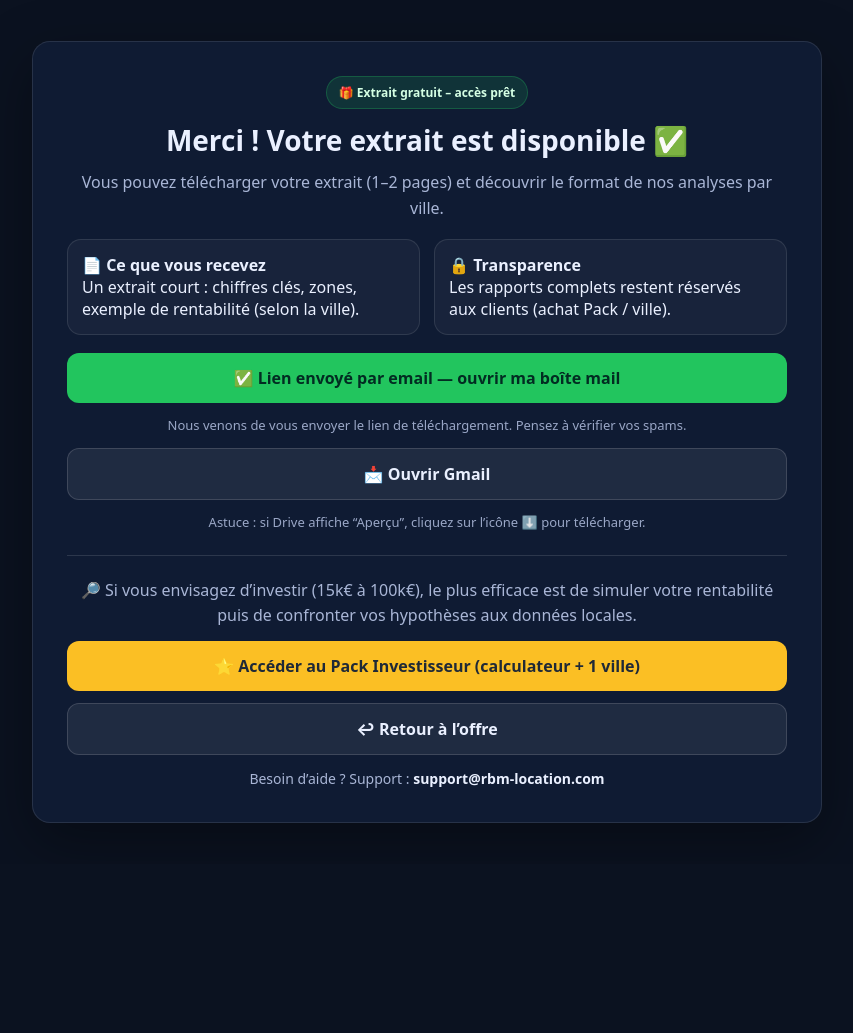
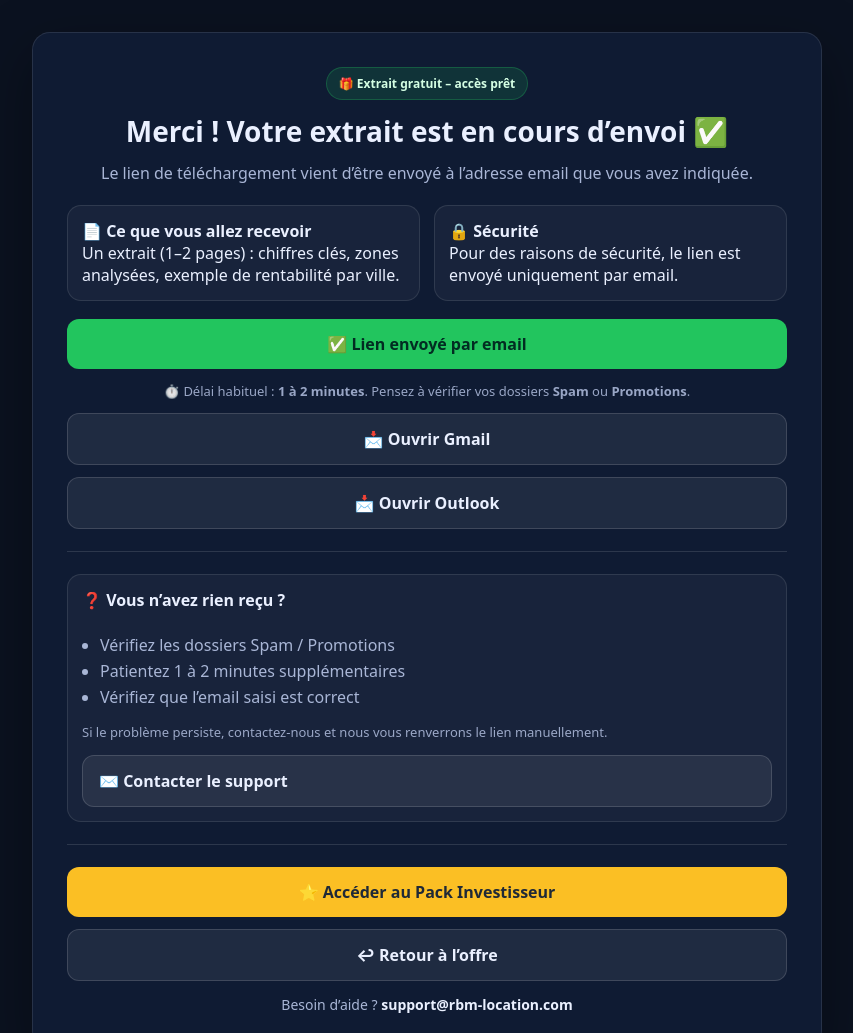
Before and after one commit to contact452/SITE-AUTOPARTAGE, a plain HTML site: page merci-extrait.html in a window 1280 px wide. Shown: the top 1033 px of the page, without its empty margins (213-1066 px from the left). Before the commit the page ends 864 px from the top, so only its background shows below. Drawn offline with Linux system fonts and the light colour scheme.

Commit message:
Update merci-extrait.html

```diff
--- a/merci-extrait.html
+++ b/merci-extrait.html
@@ -39,8 +39,8 @@
     }
     .badge{
       display:inline-block;
-      padding: 7px 12px;
-      border-radius: 999px;
+      padding:7px 12px;
+      border-radius:999px;
       background: rgba(34,197,94,.14);
       border:1px solid rgba(34,197,94,.28);
       color:#d5ffe4;
@@ -50,7 +50,7 @@
     }
     .grid{
       display:grid;
-      grid-template-columns: 1fr 1fr;
+      grid-template-columns:1fr 1fr;
       gap:14px;
       margin:18px 0;
       text-align:left;
@@ -58,11 +58,11 @@
     @media (max-width:680px){ .grid{ grid-template-columns:1fr; } }
     .card{
       background: rgba(255,255,255,.04);
-      border: 1px solid rgba(255,255,255,.10);
-      border-radius: 14px;
-      padding: 14px;
+      border:1px solid rgba(255,255,255,.10);
+      border-radius:14px;
+      padding:14px;
+      text-align:left;
     }
-    .card b{ color:#eaf0ff; }
     .btn{
       display:block;
       width:100%;
@@ -79,22 +79,32 @@
       background:#22c55e;
       color:#022c22;
     }
+    .btn-secondary{
+      background: rgba(255,255,255,.07);
+      border:1px solid rgba(255,255,255,.14);
+      color:#eaf0ff;
+      font-weight:800;
+    }
     .btn-gold{
       background:#fbbf24;
       color:#1f2937;
     }
-    .btn-secondary{
-      background: rgba(255,255,255,.07);
-      border: 1px solid rgba(255,255,255,.14);
-      color:#eaf0ff;
-      font-weight:800;
-    }
     hr{
-      border:0; height:1px;
+      border:0;
+      height:1px;
       background: rgba(255,255,255,.12);
       margin:22px 0;
     }
-    .small{ font-size: 13px; opacity:.9; }
+    .small{
+      font-size:13px;
+      opacity:.9;
+    }
+    ul{
+      margin:0;
+      padding-left:18px;
+      color:#a9b6d6;
+      line-height:1.6;
+    }
     .contact{
       margin-top:14px;
       color:#a9b6d6;
@@ -106,61 +116,79 @@
 
 <body>
   <div class="box">
+
     <div class="badge">🎁 Extrait gratuit – accès prêt</div>
 
-    <h1>Merci ! Votre extrait est disponible ✅</h1>
+    <h1>Merci ! Votre extrait est en cours d’envoi ✅</h1>
 
     <p>
-      Vous pouvez télécharger votre extrait (1–2 pages) et découvrir le format de nos analyses par ville.
+      Le lien de téléchargement vient d’être envoyé à l’adresse email que vous avez indiquée.
     </p>
 
     <div class="grid">
       <div class="card">
-        <b>📄 Ce que vous recevez</b><br/>
-        Un extrait court : chiffres clés, zones, exemple de rentabilité (selon la ville).
+        <b>📄 Ce que vous allez recevoir</b><br/>
+        Un extrait (1–2 pages) : chiffres clés, zones analysées, exemple de rentabilité par ville.
       </div>
       <div class="card">
-        <b>🔒 Transparence</b><br/>
-        Les rapports complets restent réservés aux clients (achat Pack / ville).
+        <b>🔒 Sécurité</b><br/>
+        Pour des raisons de sécurité, le lien est envoyé uniquement par email.
       </div>
     </div>
 
-    <!-- Lien Drive dossier extraits -->
-    <a class="btn btn-primary" href="mailto:" onclick="return false;">
-  ✅ Lien envoyé par email — ouvrir ma boîte mail
-</a>
-<p class="small">
-  Nous venons de vous envoyer le lien de téléchargement. Pensez à vérifier vos spams.
-</p>
-<a class="btn btn-secondary" href="https://mail.google.com/" target="_blank" rel="noopener">
-  📩 Ouvrir Gmail
-</a>
-
+    <!-- Bouton principal : aucun lien externe -->
+    <a class="btn btn-primary" href="#" onclick="return false;">
+      ✅ Lien envoyé par email
+    </a>
 
     <p class="small">
-      Astuce : si Drive affiche “Aperçu”, cliquez sur l’icône ⬇️ pour télécharger.
+      ⏱️ Délai habituel : <b>1 à 2 minutes</b>. Pensez à vérifier vos dossiers <b>Spam</b> ou <b>Promotions</b>.
     </p>
+
+    <!-- Boutons mails rapides -->
+    <a class="btn btn-secondary" href="https://mail.google.com/" target="_blank" rel="noopener">
+      📩 Ouvrir Gmail
+    </a>
+    <a class="btn btn-secondary" href="https://outlook.live.com/mail/0/" target="_blank" rel="noopener">
+      📩 Ouvrir Outlook
+    </a>
 
     <hr/>
 
-    <p>
-      🔎 Si vous envisagez d’investir (15k€ à 100k€), le plus efficace est de simuler votre rentabilité
-      puis de confronter vos hypothèses aux données locales.
-    </p>
+    <!-- Bloc aide -->
+    <div class="card">
+      <b>❓ Vous n’avez rien reçu ?</b><br/><br/>
+      <ul>
+        <li>Vérifiez les dossiers Spam / Promotions</li>
+        <li>Patientez 1 à 2 minutes supplémentaires</li>
+        <li>Vérifiez que l’email saisi est correct</li>
+      </ul>
 
-    <!-- CTA pack -->
+      <p class="small" style="margin-top:12px;">
+        Si le problème persiste, contactez-nous et nous vous renverrons le lien manuellement.
+      </p>
+
+      <a class="btn btn-secondary"
+         href="mailto:support@rbm-location.com?subject=Je%20n%27ai%20pas%20reçu%20mon%20extrait&body=Bonjour,%0D%0A%0D%0AJe n’ai pas reçu le lien de téléchargement de l’extrait gratuit.%0D%0AMon email : %0D%0AVille demandée (si connue) : %0D%0A%0D%0AMerci.">
+        ✉️ Contacter le support
+      </a>
+    </div>
+
+    <hr/>
+
+    <!-- CTA commercial -->
     <a class="btn btn-gold" href="https://buy.stripe.com/14A6oI8Xn83SdqrbD88ww02" target="_blank" rel="noopener">
-      ⭐ Accéder au Pack Investisseur (calculateur + 1 ville)
+      ⭐ Accéder au Pack Investisseur
     </a>
 
-    <!-- Retour landing -->
     <a class="btn btn-secondary" href="/#offre">
       ↩︎ Retour à l’offre
     </a>
 
     <div class="contact">
-      Besoin d’aide ? Support : <strong>support@rbm-location.com</strong>
+      Besoin d’aide ? <strong>support@rbm-location.com</strong>
     </div>
+
   </div>
 </body>
 </html>
```
